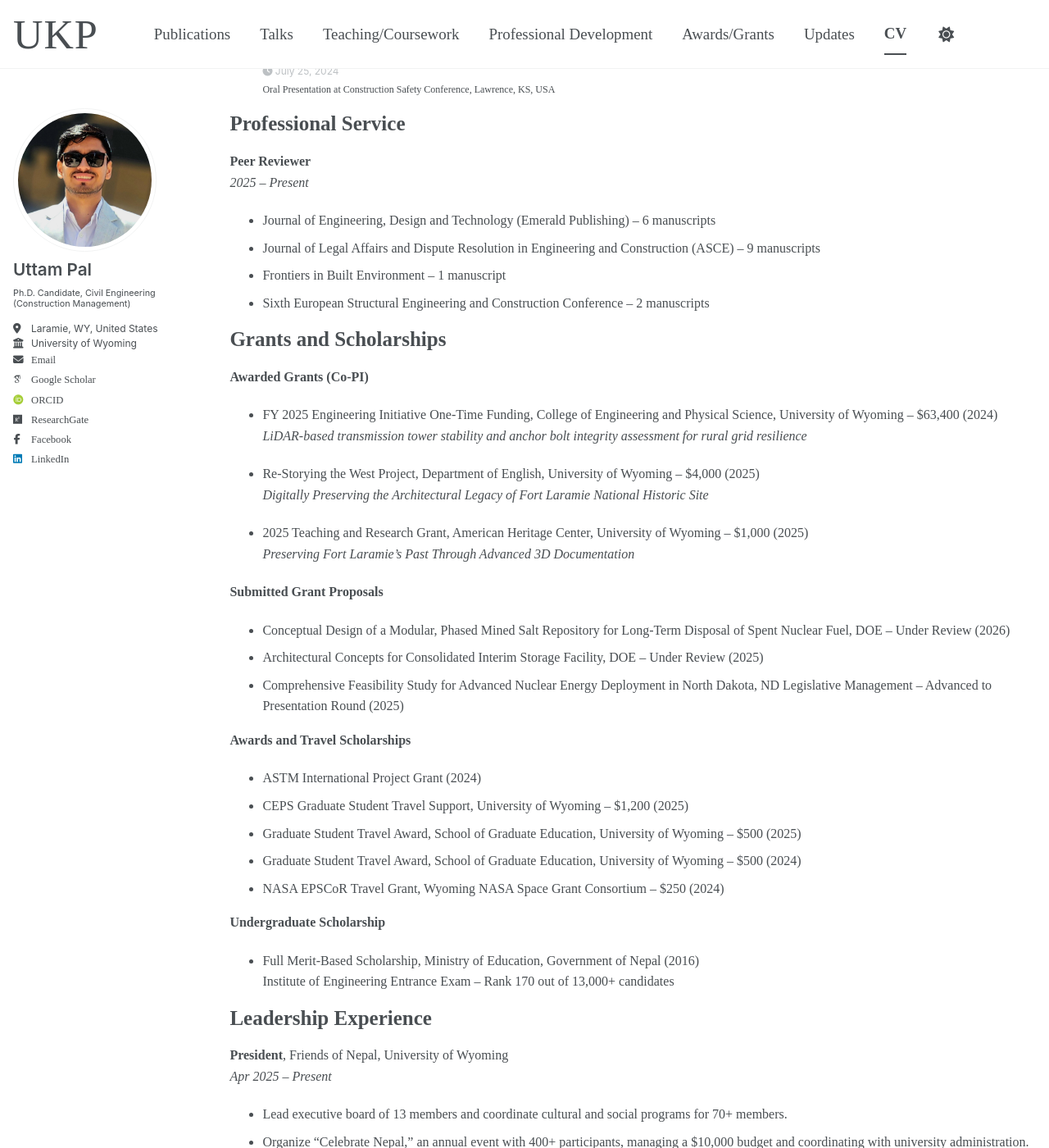
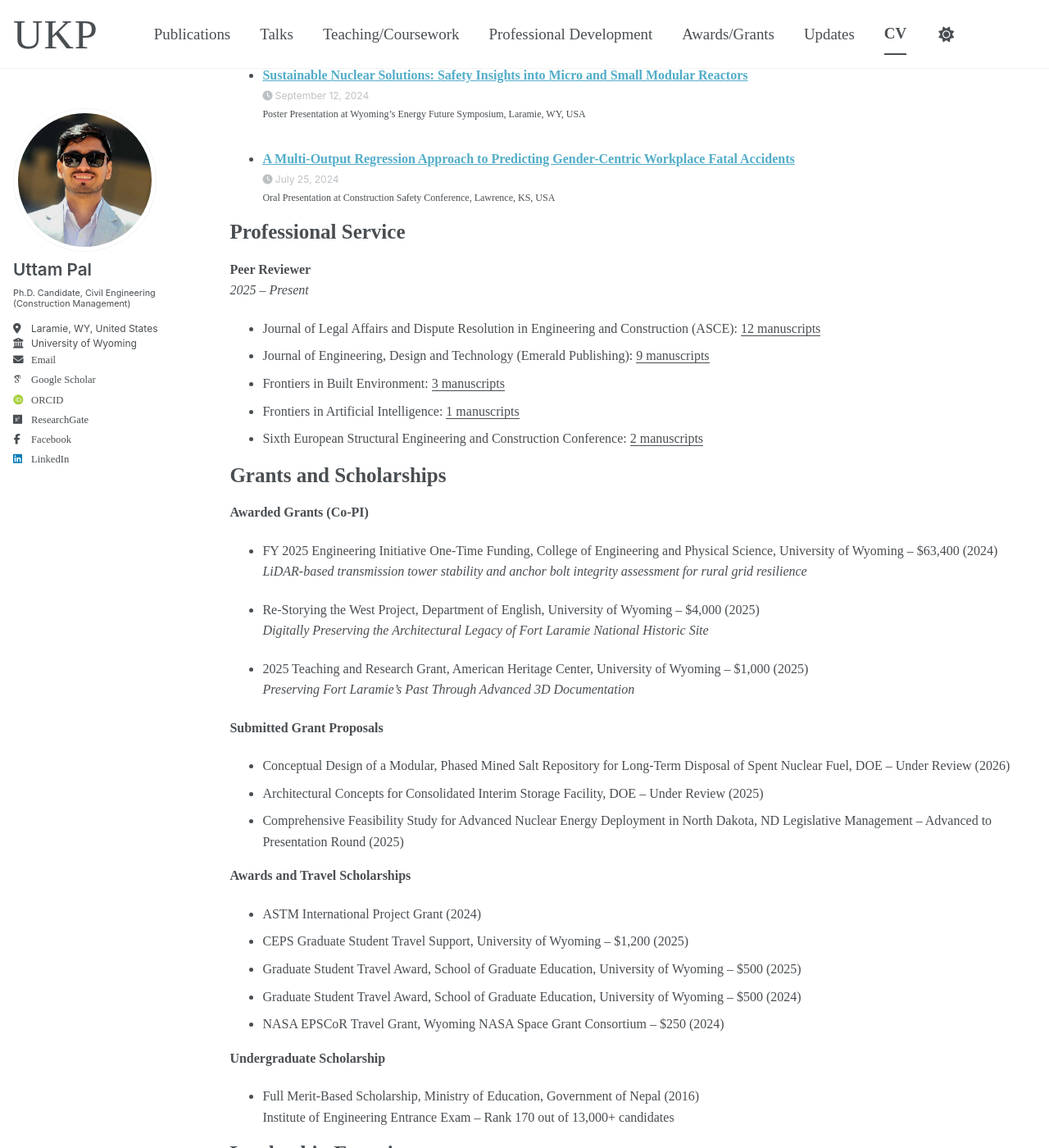
Before and after one commit to pal-uttam/pal-uttam.github.io, a Jekyll site: the page built from _pages/cv.md, in a window 1280 px wide and 1400 px high, scrolled down 2731 px. Shown: the whole window at 82% size. Built offline with Jekyll 4.4.1, drawn with Linux system fonts in a browser that asks for light colours; some web fonts are replaced; a script bundle is joined from its source files by our own code; library files that are not in the unit come from our copies; some of the changed text lies outside the part shown.

```diff
--- a/_pages/cv.md
+++ b/_pages/cv.md
@@ -73,10 +74,11 @@ Professional Service
 **Peer Reviewer**
 *2025 – Present*
 
-- Journal of Engineering, Design and Technology (Emerald Publishing) – 6 manuscripts
-- Journal of Legal Affairs and Dispute Resolution in Engineering and Construction (ASCE) – 9 manuscripts
-- Frontiers in Built Environment – 1 manuscript
-- Sixth European Structural Engineering and Construction Conference – 2 manuscripts
+- Journal of Legal Affairs and Dispute Resolution in Engineering and Construction (ASCE): <u>12 manuscripts</u>
+- Journal of Engineering, Design and Technology (Emerald Publishing): <u>9 manuscripts</u>
+- Frontiers in Built Environment: <u>3 manuscripts</u>
+- Frontiers in Artificial Intelligence: <u>1 manuscripts</u>
+- Sixth European Structural Engineering and Construction Conference: <u>2 manuscripts</u>
 
 Grants and Scholarships
 ======
@@ -115,10 +117,10 @@ Leadership Experience
 ======
 
 **President**, Friends of Nepal, University of Wyoming
-*Apr 2025 – Present*
+*Apr 2025 – Apr 2026*
 
-- Lead executive board of 13 members and coordinate cultural and social programs for 70+ members.
-- Organize “Celebrate Nepal,” an annual event with 400+ participants, managing a $10,000 budget and coordinating with university administration.
+- Led executive board of 13 members and coordinated cultural and social programs for 70+ members.
+- Organized “Celebrate Nepal,” an annual event with 400+ participants, managing a $12,000 budget.
 
 **Vice President**, Friends of Nepal, University of Wyoming
 *Apr 2024 – Apr 2025*
```
Also changed, not shown: other parts of _pages/cv.md (+3 -2 lines), _pages/teaching.md (+1 -1 lines), _pages/training.md (+17 -3 lines), _posts/2026-05-25-msu-nsf-cybertraining-2026.md (added, +34 -0 lines), _publications/2026-06-13-identifying-and-reducing-legal-issues-in-construction-submittals-through-case-law-analysis.md (added, +25 -0 lines).
